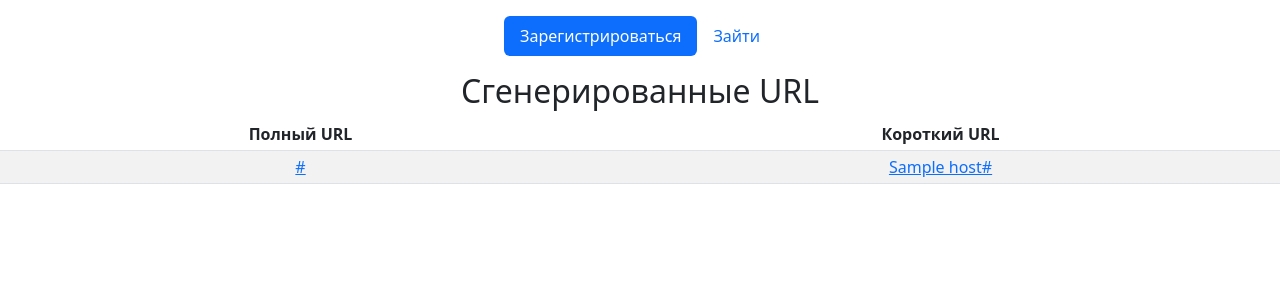
After one commit to mpilkou/planx-one, a Django app: template django_task/templates/urltable.html in a window 1280 px wide. The commit adds this page. Shown: the top 300 px of the page. Run offline with Django 3.2, Linux system fonts and the light colour scheme; tables that the repository leaves empty hold one stand-in row (values such as "Sample post"); the template is opened without the code that fills it: values that come from a table or form of the project are taken from there, most other values are stand-ins (such as "Sample title", 1, 10 or a date in 2020).

Commit message:
add tabale template & update others

```diff
--- a/django_task/templates/layout.html
+++ b/django_task/templates/layout.html
@@ -10,6 +10,24 @@
     <link href="https://getbootstrap.com/docs/5.2/dist/css/bootstrap.min.css" rel="stylesheet">
     {% block head %}{% endblock head %}
 </head>
-{% block body %}
-{% endblock body %}
+<body class="text-center">
+    <div class="container">
+        <header class="d-flex justify-content-center py-3">
+            <ul class="nav nav-pills">
+            {% if user.is_authenticated %}
+            <li class="nav-item"><a href="/url/" class="nav-link active" aria-current="page">Сгенерировать URL</a></li>
+            <li class="nav-item"><a href="/show-url/" class="nav-link">Просмотр URL</a></li>
+            {% else %}
+            <li class="nav-item"><a href="/sign-up/" class="nav-link active" aria-current="page">Зарегистрироваться</a></li>
+            <li class="nav-item"><a href="/login/" class="nav-link">Зайти</a></li>
+            {% endif %}
+          </ul>
+        </header>
+      </div>
+
+      <div class="b-example-divider"></div>
+    {% block body %}
+    {% endblock body %}
+</body>
+    <script src="https://getbootstrap.com/docs/5.2/dist/js/bootstrap.bundle.min.js"></script>
 </html>
--- a/django_task/templates/registration/login.html
+++ b/django_task/templates/registration/login.html
@@ -11,8 +11,6 @@
 {% endblock head %}
 
 {% block body %}
-<body class="text-center">
-
 <main class="form-signin">
   <form method="post">
     {% csrf_token %}
@@ -31,8 +29,4 @@
     <button class="w-100 btn btn-lg btn-primary" type="submit">Sign in</button>
   </form>
 </main>
-
-
-
-  </body>
 {% endblock body %}
--- a/django_task/templates/registration/signup.html
+++ b/django_task/templates/registration/signup.html
@@ -11,7 +11,6 @@
 {% endblock head %}
 
 {% block body %}
-<body class="text-center">
 
 <main class="form-signin">
   <form method="post">
@@ -31,8 +30,4 @@
     <button class="w-100 btn btn-lg btn-primary" type="submit">Sign in</button>
   </form>
 </main>
-
-
-
-  </body>
 {% endblock body %}
--- /dev/null
+++ b/django_task/templates/urltable.html
@@ -0,0 +1,28 @@
+{% extends 'layout.html' %}
+{% load static %}
+
+{% block title %}
+  My URLs
+{% endblock title %}
+
+{% block body %}
+<h2>Сгенерированные URL</h2>
+<div class="table-responsive">
+  <table class="table table-striped table-sm">
+    <thead>
+      <tr>
+        <th scope="col">Полный URL</th>
+        <th scope="col">Короткий URL</th>
+      </tr>
+    </thead>
+    <tbody>
+      {% for url in urls %}
+      <tr>
+        <td><a href="{{url.sourse_url}}">{{url.sourse_url}}</a></td>
+        <td><a href="{{host}}{{url.short_url}}">{{host}}{{url.short_url}}</a></td>
+      </tr>
+      {% endfor %}
+    </tbody>
+  </table>
+</div>
+{% endblock body %}
```
Also changed, not shown: django_task/templates/index.html (+0 -8 lines).
